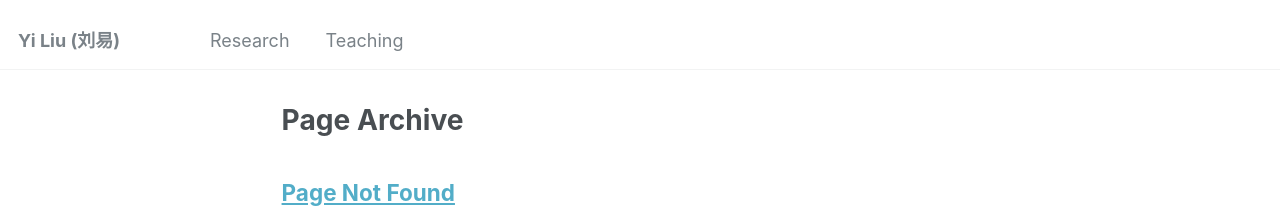
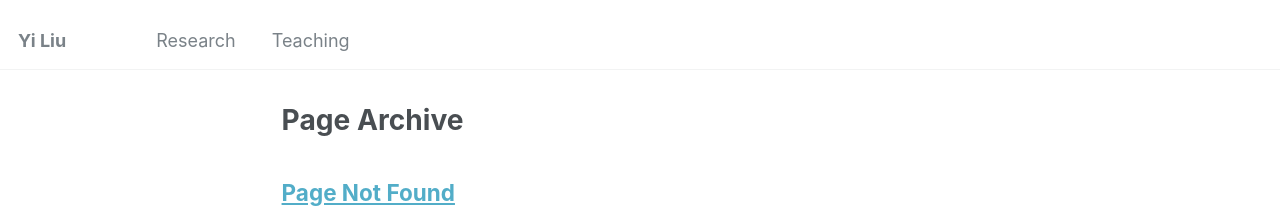
Before and after one commit to Leasy/Leasy.github.io, a Jekyll site: the page built from _pages/page-archive.html, in a window 1280 px wide. Shown: the top 221 px of the page. Built offline with Jekyll 4.4.1, drawn with Linux system fonts in a browser that asks for light colours.

Commit message:
Update _config.yml

```diff
--- a/_config.yml
+++ b/_config.yml
@@ -8,7 +8,7 @@
 
 # Basic Site Settings
 locale                   : "en-US"
-title                    : "Yi Liu (刘易)"
+title                    : "Yi Liu"
 title_separator          : "-"
 name                     : &name "Yi Liu"
 description              : &description "personal description"
@@ -24,7 +24,7 @@ repository               : "Leasy/Leasy.github.io"
 author:
   # Biographic information
   avatar           : "profile.jpg"
-  name             : "Yi Liu"
+  name             : "Yi Liu (刘易)"
   pronouns         : # example: "she/her"
   bio              : "Third-year master student at IIIS, Tsinghua University"
   location         : "Beijing, China"
```
